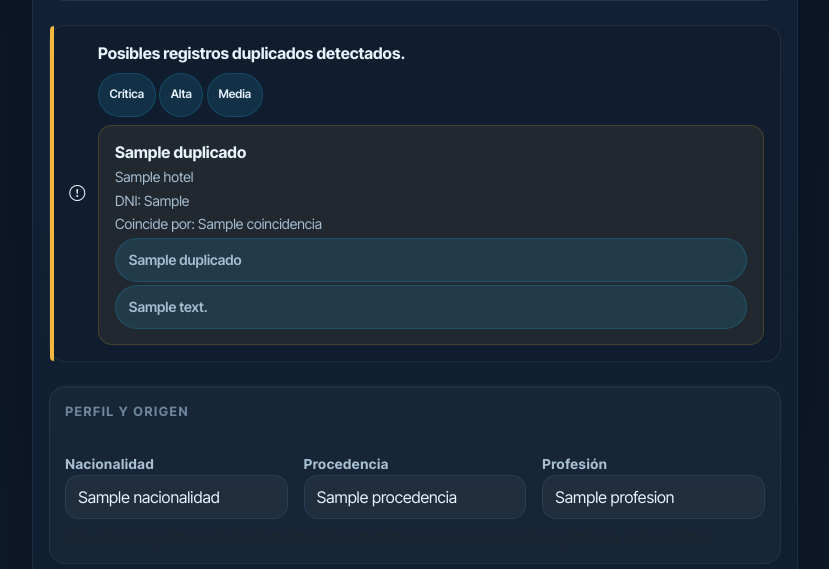
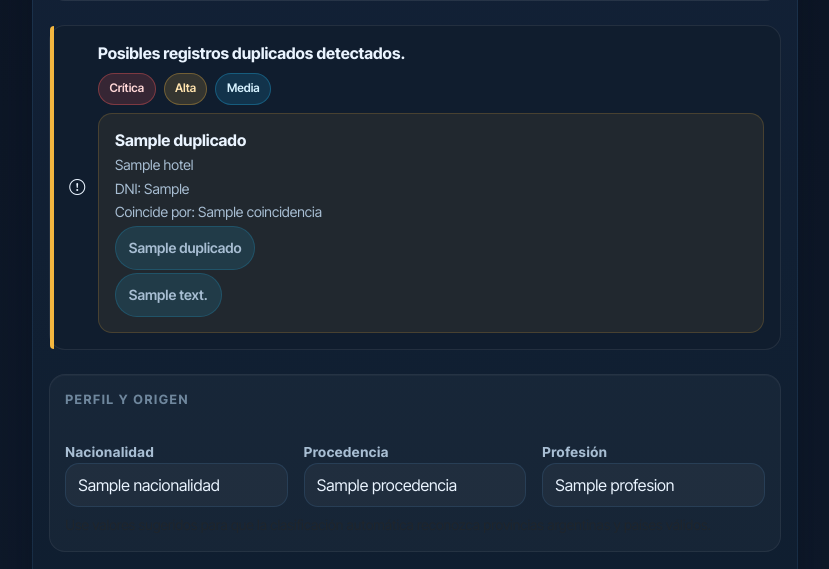
Before and after one commit to desarrolloramon829-spec/Sistema-de-control-de-alojamiento-y-huespedes-S.C.A.H.-, a Flask app: template web/templates/guests/form.html in a window 1280 px wide. Shown: the part 818-1387 px from the top of the page, without its empty margins (371-1200 px from the left). Run offline with Flask 3, Linux system fonts and the light colour scheme; the template is opened without the code that fills it: most values are stand-ins (such as "Sample title", 1, 10 or a date in 2020).

Commit message:
Incrustar estilos criticos en formulario de huesped

```diff
--- a/web/templates/guests/form.html
+++ b/web/templates/guests/form.html
@@ -4,6 +4,98 @@
 {% block title %}{{ 'Nueva estadía' if modo_nueva_estadia else ('Editar' if es_edicion else 'Nuevo') }} Huésped - S.C.A.H.{% endblock %}
 
 {% block content %}
+<style>
+    .duplicate-conflict-pill,
+    .duplicate-hotel-pill {
+        width: fit-content;
+    }
+
+    .duplicate-conflict-pill--total,
+    .duplicate-conflict-pill--parcial {
+        background: rgba(226, 85, 85, 0.16);
+        border-color: rgba(226, 85, 85, 0.32);
+        color: #ffd7d7;
+    }
+
+    .duplicate-conflict-pill--parcial {
+        background: rgba(243, 182, 63, 0.16);
+        border-color: rgba(243, 182, 63, 0.32);
+        color: #ffe3ad;
+    }
+
+    .duplicate-conflict-pill--ninguna,
+    .duplicate-hotel-pill--sin_contexto {
+        background: rgba(255, 255, 255, 0.06);
+        border-color: rgba(255, 255, 255, 0.1);
+        color: var(--text-secondary);
+    }
+
+    .duplicate-hotel-pill--mismo_hotel {
+        background: rgba(35, 192, 255, 0.16);
+        border-color: rgba(35, 192, 255, 0.3);
+        color: #c8efff;
+    }
+
+    .duplicate-hotel-pill--entre_hoteles {
+        background: rgba(103, 183, 255, 0.14);
+        border-color: rgba(103, 183, 255, 0.28);
+        color: #d6e9ff;
+    }
+
+    .duplicate-alert-item--critica {
+        background: rgba(226, 85, 85, 0.18);
+        border-color: rgba(226, 85, 85, 0.42);
+        box-shadow: inset 0 0 0 1px rgba(255, 215, 215, 0.05);
+    }
+
+    .duplicate-alert-item--alta {
+        background: rgba(243, 182, 63, 0.14);
+        border-color: rgba(243, 182, 63, 0.34);
+    }
+
+    .duplicate-alert-item--media {
+        background: rgba(35, 192, 255, 0.12);
+        border-color: rgba(35, 192, 255, 0.24);
+    }
+
+    .duplicate-alert-item--normal {
+        background: rgba(255, 255, 255, 0.04);
+        border-color: rgba(255, 255, 255, 0.08);
+    }
+
+    .duplicate-legend {
+        display: flex;
+        flex-wrap: wrap;
+        gap: 0.5rem;
+    }
+
+    .duplicate-legend__item {
+        min-height: 32px;
+        cursor: pointer;
+    }
+
+    .duplicate-legend__item.is-active {
+        box-shadow: inset 0 0 0 1px rgba(255, 255, 255, 0.14), 0 0 0 2px rgba(255, 255, 255, 0.06);
+    }
+
+    .duplicate-legend__item--critica {
+        background: rgba(226, 85, 85, 0.18);
+        border-color: rgba(226, 85, 85, 0.42);
+        color: #ffd7d7;
+    }
+
+    .duplicate-legend__item--alta {
+        background: rgba(243, 182, 63, 0.16);
+        border-color: rgba(243, 182, 63, 0.32);
+        color: #ffe3ad;
+    }
+
+    .duplicate-legend__item--media {
+        background: rgba(35, 192, 255, 0.14);
+        border-color: rgba(35, 192, 255, 0.28);
+        color: #d6f2ff;
+    }
+</style>
 <section class="module-hero mb-4">
     <div>
         <span class="section-kicker">Formulario operativo</span>
```
